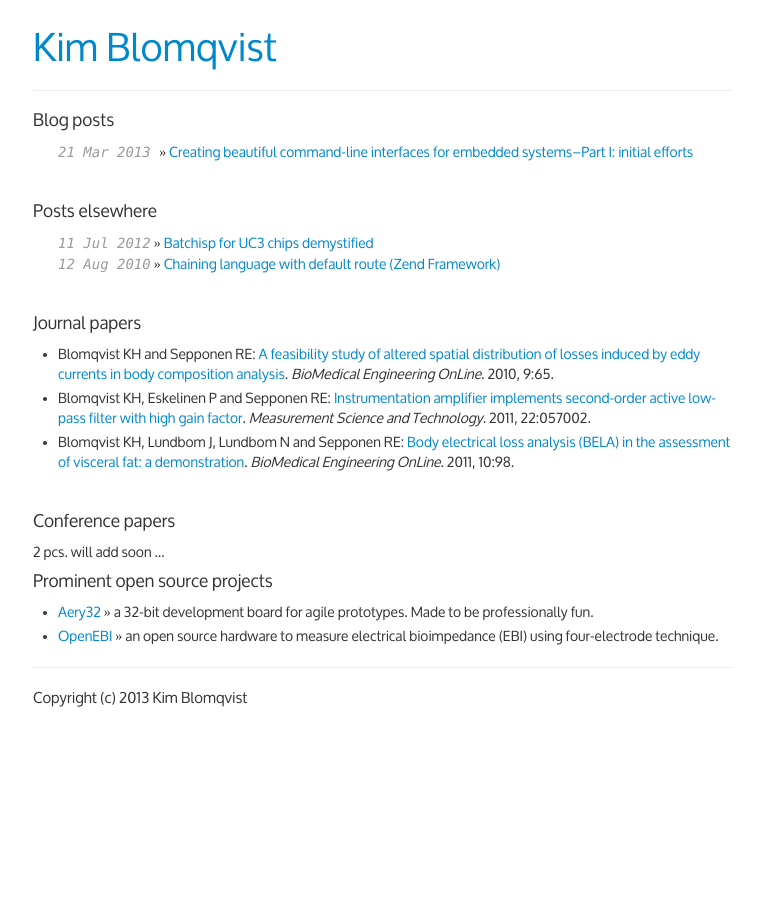
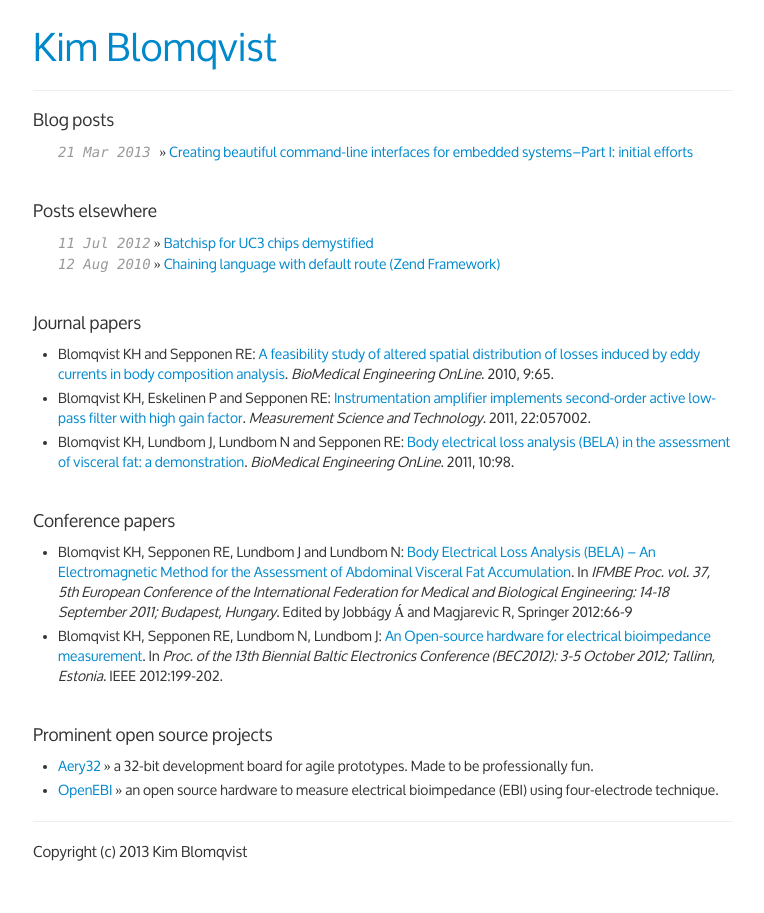
Before and after one commit to kblomqvist/kblomqvist.github.com, a Jekyll site: the page built from index.html, in a window 1280 px wide. Shown: the whole page, without its empty margins (257-1021 px from the left). Built offline with Jekyll 4.4.1, drawn with Linux system fonts in a browser that asks for light colours; Markdown is read by kramdown in place of the engine named in the settings; the list of posts is cut into pages by our own code; comment, search, counter and statistics services are not loaded.

Commit message:
Update index.html

```diff
--- a/index.html
+++ b/index.html
@@ -50,7 +50,22 @@ description: My technical writings on electronics and programming.
 </ul><br/>
 
 <h4>Conference papers</h4>
-2 pcs. will add soon ...
+<ul class="jpapers">
+  <li>
+    Blomqvist KH, Sepponen RE, Lundbom J and Lundbom N:
+    <a href="http://link.springer.com/chapter/10.1007%2F978-3-642-23508-5_19" target="_blank">
+    Body Electrical Loss Analysis (BELA) – An Electromagnetic Method for the Assessment of
+    Abdominal Visceral Fat Accumulation</a>. In <i>IFMBE Proc. vol. 37, 5th European Conference of the
+    International Federation for Medical and Biological Engineering: 14-18 September 2011; Budapest, Hungary</i>.
+    Edited by Jobbágy Á and Magjarevic R, Springer 2012:66‒9
+  </li>
+  <li>
+    Blomqvist KH, Sepponen RE, Lundbom N, Lundbom J:
+    <a href="http://ieeexplore.ieee.org/xpl/articleDetails.jsp?reload=true&arnumber=6376851" target="_blank">
+    An Open-source hardware for electrical bioimpedance measurement</a>. In <i>Proc. of the 13th
+    Biennial Baltic Electronics Conference (BEC2012): 3-5 October 2012; Tallinn, Estonia</i>. IEEE 2012:199‒202.
+  </li>
+</ul><br/>
 
 <h4>Prominent open source projects</h4>
 <ul class="jpapers">
```
